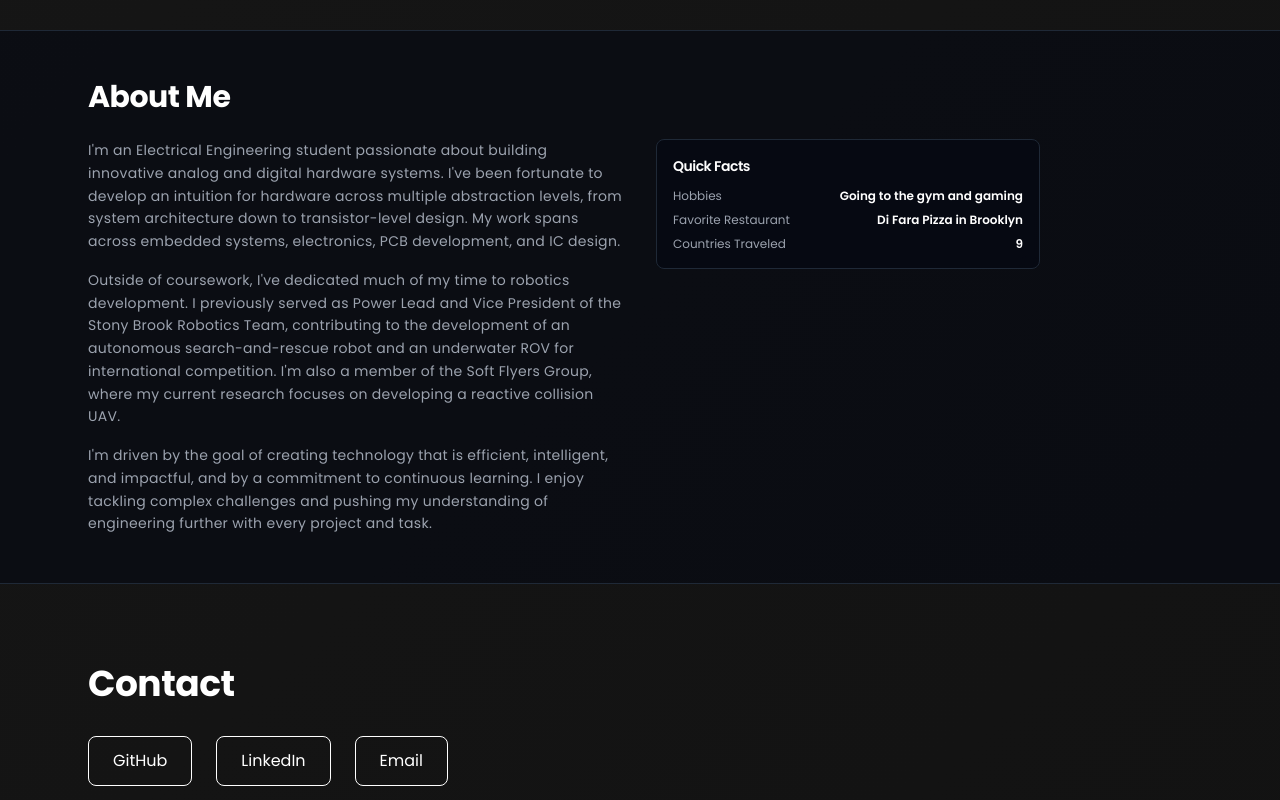
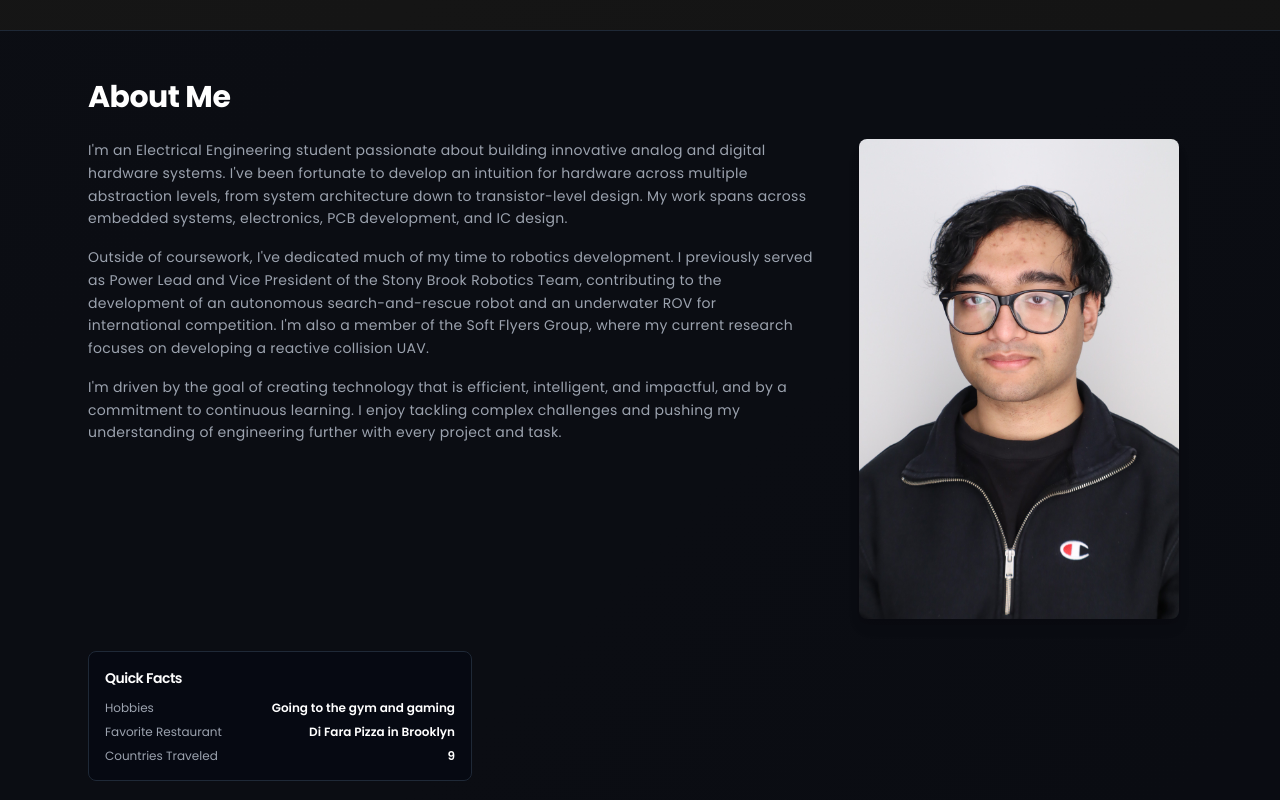
Before and after one commit to arhaamhossain/ARX, a Next.js app: page /ARX/ in a window 1280 px wide. Shown: the part 6220-7020 px from the top of the page. Built offline with nearby package versions, Linux system fonts and the light colour scheme.

Commit message:
Add portfolio photo to About Me section

```diff
--- a/pages/index.tsx
+++ b/pages/index.tsx
@@ -774,8 +774,8 @@ export default function Home() {
       >
         <div className="max-w-6xl mx-auto px-6">
         <h2 className="text-3xl font-bold mb-6 text-white">About Me</h2>
-        <div className="grid md:grid-cols-2 gap-8">
-          <div className="space-y-4 text-gray-400 text-sm leading-relaxed">
+        <div className="grid md:grid-cols-3 gap-8">
+          <div className="md:col-span-2 space-y-4 text-gray-400 text-sm leading-relaxed">
             <p>
               I&apos;m an Electrical Engineering student passionate about building innovative analog and digital hardware systems. I&apos;ve been fortunate to develop an intuition for hardware across multiple abstraction levels, from system architecture down to transistor-level design. My work spans across embedded systems, electronics, PCB development, and IC design.
             </p>
@@ -786,7 +786,15 @@ export default function Home() {
               I&apos;m driven by the goal of creating technology that is efficient, intelligent, and impactful, and by a commitment to continuous learning. I enjoy tackling complex challenges and pushing my understanding of engineering further with every project and task.
             </p>
           </div>
-          <div className="space-y-4">
+          <div className="flex items-center justify-center">
+            <img
+              src="/ARX/Arhaam H. portfolio photo.jpg"
+              alt="Arhaam"
+              className="rounded-lg shadow-lg max-w-xs w-full object-cover"
+            />
+          </div>
+        </div>
+        <div className="mt-8">
           <div className="border border-gray-800 rounded-lg p-4 bg-gray-950/50 backdrop-blur max-w-sm">
             <h3 className="text-white font-semibold mb-3 text-sm">Quick Facts</h3>
             <div className="space-y-2 text-gray-400 text-xs">
@@ -801,7 +809,6 @@ export default function Home() {
               <div className="flex justify-between">
                 <span>Countries Traveled</span>
                 <span className="text-white font-semibold">9</span>
-                </div>
               </div>
             </div>
           </div>
```
Lines whose indentation alone changed are shown as unchanged.
